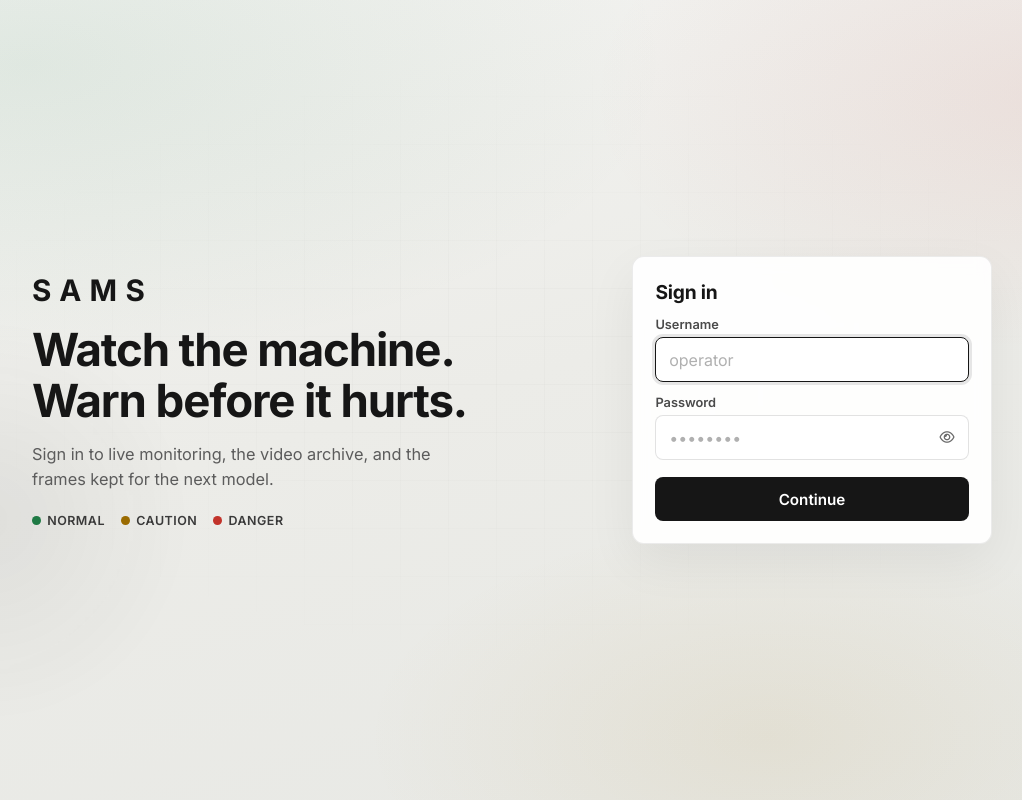
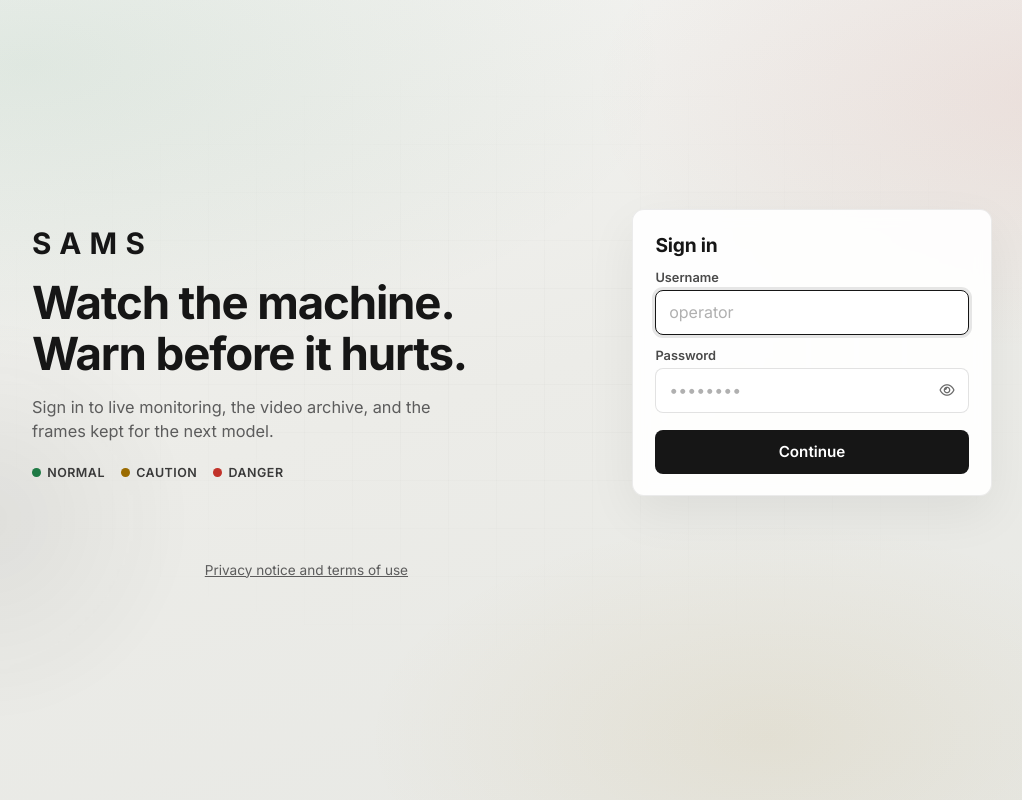
Before and after one commit to Bonaparte003/Smart-Accident-System-Monitoring-SAMS-, a Django app: page / in a window 1280 px wide. Shown: the whole page, without its empty margins (128-1150 px from the left). Run offline with Django 5.2, Linux system fonts and the light colour scheme; parts of the project's set-up code (start-up, migrations or seed data) failed here and were passed over; some libraries are stand-ins or nearby versions.

Commit message:
added privacy policies

```diff
--- a/SAMS/settings.py
+++ b/SAMS/settings.py
@@ -119,6 +119,10 @@ STATICFILES_DIRS = []
 MEDIA_URL = "media/"
 MEDIA_ROOT = Path(os.environ.get("SAMS_MEDIA_ROOT", str(BASE_DIR / "media")))
 
+# Footage older than this is erased by `manage.py purge_recordings` (Law N° 058/2021, Art. 37(5°)).
+# Moments a safety officer kept for training are the only exception.
+SAMS_RETENTION_DAYS = int(os.environ.get("SAMS_RETENTION_DAYS", "30"))
+
 LOGIN_URL = "review_entrance"
 LOGIN_REDIRECT_URL = "review_entrance"
 
--- a/monitoring/review_views.py
+++ b/monitoring/review_views.py
@@ -19,6 +19,7 @@ from django.views.decorators.http import require_http_methods, require_POST
 from .models import RISK_LABELS, InteractionEvent, Recording, RecordingMinute, Trial
 from .services import trials, video_analysis
 from .services.mlops import export_zip, kept_minutes, model_cards
+from .services.recordings import delete_recording as erase_recording
 from .services.recordings import log_line
 from .services.vision_inference import pose_overlay_config
 
@@ -662,3 +663,24 @@ def recording_detail(request: HttpRequest, pk: int) -> HttpResponse:
             "pose_overlay": pose_overlay_config(),
         },
     )
+
+
+@login_required(login_url="review_entrance")
+@require_POST
+def delete_recording(request: HttpRequest, pk: int) -> HttpResponse:
+    """Erase one recording and every frame taken from it (right to erasure)."""
+    recording = get_object_or_404(Recording, pk=pk)
+    if recording.render_status == "pending":
+        # A live session still writing frames, or a clip still being analysed.
+        return redirect("review_recording", pk=pk)
+    erase_recording(recording)
+    return redirect("review_archive")
+
+
+def privacy(request: HttpRequest) -> HttpResponse:
+    """Privacy notice and terms of use. Public, so workers and phone users can read it without an account."""
+    return render(
+        request,
+        "monitoring/review/privacy.html",
+        {"nav": "privacy", "retention_days": settings.SAMS_RETENTION_DAYS},
+    )
--- a/monitoring/services/recordings.py
+++ b/monitoring/services/recordings.py
@@ -2,6 +2,7 @@
 
 from __future__ import annotations
 
+import shutil
 from pathlib import Path
 
 _DISTANCE_LABEL = {"tof": "sensor", "vision": "body"}
@@ -247,3 +248,21 @@ def encode_clip(frames: list[tuple[float, bytes | Path]], dest, *, fps: float =
     finally:
         writer.close()
     return end_t
+
+
+def delete_recording(recording) -> None:
+    """Erase a recording for good: both videos, every log-card frame, leftover live frames, then the rows.
+
+    Used by the Delete button (a person asks for their footage to be erased) and by
+    ``purge_recordings`` (footage older than the retention period).
+    """
+    from .live_recorder import frames_dir
+
+    for mark in recording.minutes.all():
+        if mark.snapshot:
+            mark.snapshot.delete(save=False)
+    for field in (recording.video, recording.framed):
+        if field:
+            field.delete(save=False)
+    shutil.rmtree(frames_dir(recording.pk), ignore_errors=True)
+    recording.delete()
--- a/monitoring/static/monitoring/css/review.css
+++ b/monitoring/static/monitoring/css/review.css
@@ -2072,3 +2072,19 @@ body.mlops-page .stage {
   .q-row { grid-template-columns: minmax(0, 1fr); }
   .q-row form { display: grid; grid-template-columns: 1fr 1fr 1fr; }
 }
+
+/* Privacy notice and terms (/privacy/) */
+.policy { max-width: 46rem; margin: 0 auto; padding: 2rem 1.25rem 3rem; color: var(--ink); line-height: 1.6; }
+.policy h1 { font-size: 1.6rem; margin: 0.2rem 0 0.8rem; }
+.policy h2 { font-size: 1.05rem; margin: 1.8rem 0 0.4rem; }
+.policy ul { padding-left: 1.2rem; }
+.policy li { margin: 0.3rem 0; }
+.policy-kicker { color: var(--muted); font-size: 0.85rem; margin: 0; }
+.policy-lede { color: var(--muted); }
+.policy-promise { border-left: 3px solid var(--danger); padding: 0.4rem 0.8rem; background: var(--panel); }
+.policy-foot { margin-top: 2rem; }
+.delete-recording { margin-top: 1rem; }
+.delete-recording button { background: none; border: 1px solid var(--danger); color: var(--danger); border-radius: var(--radius); padding: 0.45rem 0.9rem; font: inherit; cursor: pointer; }
+.delete-recording button:hover { background: var(--danger); color: #fff; }
+.signin-privacy { margin-top: 0.9rem; font-size: 0.85rem; text-align: center; }
+.signin-privacy a { color: var(--muted); }
--- a/monitoring/templates/monitoring/phone_cam.html
+++ b/monitoring/templates/monitoring/phone_cam.html
@@ -71,6 +71,8 @@
     }
     .err-box { background: #2a1215; color: #ffb4b4; }
     .warn-box { background: #2a2412; color: #ffd38a; }
+    .notice { font-size: 0.8rem; opacity: 0.8; padding: 0 1rem 1rem; line-height: 1.4; }
+    .notice a { color: inherit; }
   </style>
 </head>
 <body>
@@ -95,6 +97,8 @@
     <button type="button" id="start">Start camera</button>
     <button type="button" class="ghost" id="stop" disabled>Stop</button>
   </div>
+  <p class="notice">This camera records the machine area for SAMS safety warnings. Video stays on the site server and is deleted after a set period.
+    <a href="{% url 'review_privacy' %}" target="_blank" rel="noopener">Privacy notice</a></p>
   <script>
     const token = "{{ token|escapejs }}";
     const statusEl = document.getElementById("status");
--- a/monitoring/templates/monitoring/review/base.html
+++ b/monitoring/templates/monitoring/review/base.html
@@ -10,7 +10,7 @@
   <link rel="preconnect" href="https://fonts.gstatic.com" crossorigin />
   <link href="https://fonts.googleapis.com/css2?family=Inter:wght@400;500;600;700&display=swap" rel="stylesheet" />
   <link rel="stylesheet" href="https://cdnjs.cloudflare.com/ajax/libs/font-awesome/6.5.2/css/all.min.css" />
-  <link rel="stylesheet" href="{% static 'monitoring/css/review.css' %}?v=37" />
+  <link rel="stylesheet" href="{% static 'monitoring/css/review.css' %}?v=38" />
   <script>
     try {
       if (localStorage.getItem("sams-nav") === "open") document.documentElement.classList.add("nav-open");
@@ -46,6 +46,10 @@
         <span class="rail-label">MLOps</span>
       </a>
       <span class="rail-gap"></span>
+      <a class="rail-link{% if nav == 'privacy' %} is-on{% endif %}" href="{% url 'review_privacy' %}" title="Privacy and terms"{% if nav == 'privacy' %} aria-current="page"{% endif %}>
+        <i class="fa-solid fa-shield-halved" aria-hidden="true"></i>
+        <span class="rail-label">Privacy</span>
+      </a>
       {% if user.is_authenticated %}
       <form method="post" action="{% url 'review_logout' %}">
         {% csrf_token %}
--- a/monitoring/templates/monitoring/review/login.html
+++ b/monitoring/templates/monitoring/review/login.html
@@ -59,6 +59,7 @@
       </label>
       <button type="submit">Continue</button>
     </form>
+    <p class="signin-privacy"><a href="{% url 'review_privacy' %}">Privacy notice and terms of use</a></p>
   </div>
 </div>
 <script>
--- a/monitoring/urls.py
+++ b/monitoring/urls.py
@@ -18,6 +18,8 @@ urlpatterns = [
     path("logout/", review_views.logout_view, name="review_logout"),
     path("recordings/<int:pk>/status/", review_views.recording_status, name="review_recording_status"),
     path("recordings/<int:pk>/", review_views.recording_detail, name="review_recording"),
+    path("recordings/<int:pk>/delete/", review_views.delete_recording, name="review_recording_delete"),
+    path("privacy/", review_views.privacy, name="review_privacy"),
     path("favicon.ico", views.favicon, name="favicon"),
     path("api/health/", views.health, name="api_health"),
     path("api/control/live/", views.control_live, name="api_control_live"),
```
Also changed, not shown: monitoring/templates/monitoring/review/detail.html (+7 -0 lines), Design/Schematic-Design.png, hardware/README.md.
